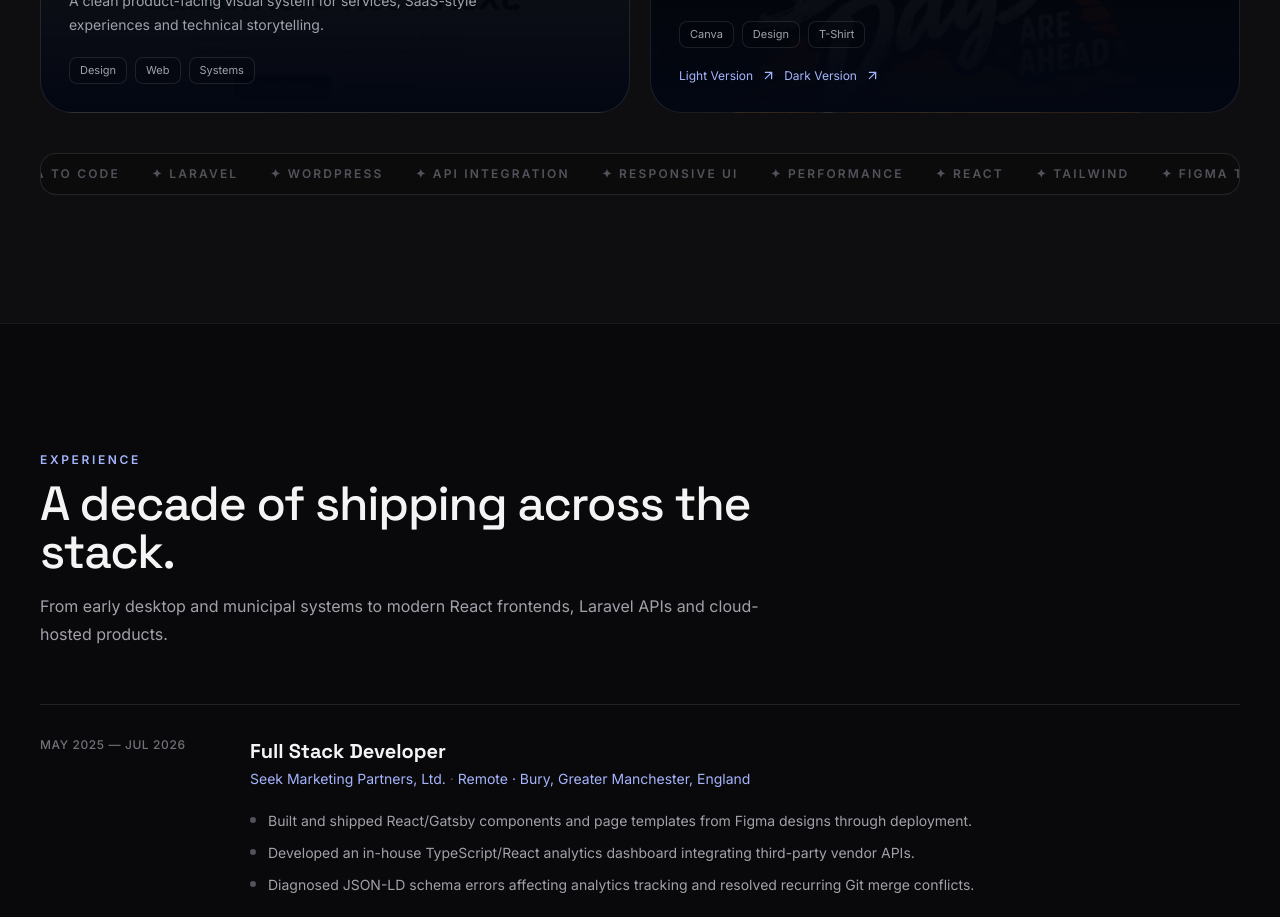
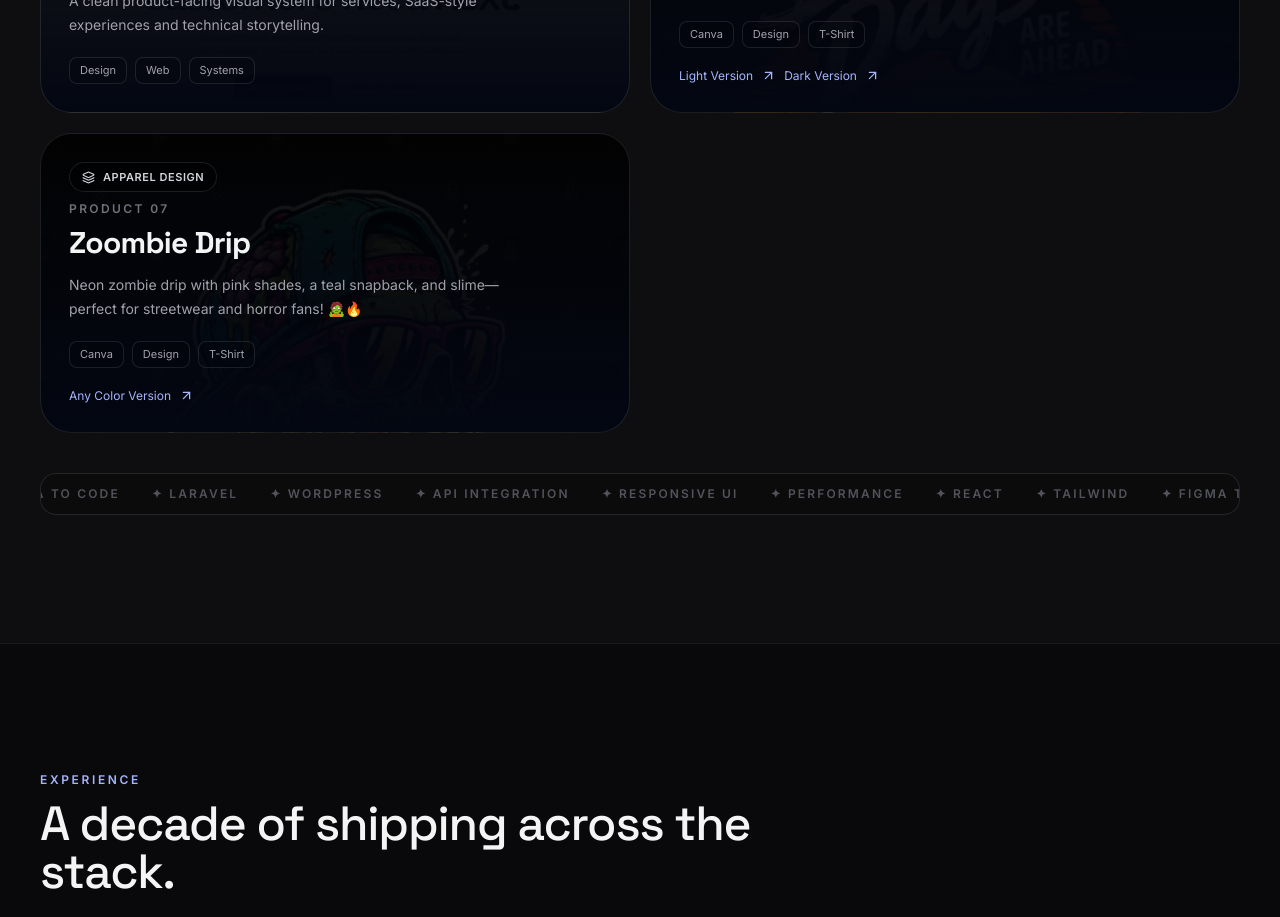
Before and after one commit to kevyworks/kevyworks.github.io, a React (Vite) app: page / in a window 1280 px wide. Shown: the part 3200-4117 px from the top of the page. Built offline with nearby package versions, Linux system fonts and the light colour scheme.

Commit message:
Added New Product

```diff
--- a/src/components/Products.tsx
+++ b/src/components/Products.tsx
@@ -17,6 +17,7 @@ export default function Products() {
                 backgroundPosition: "center top",
                 backgroundSize: "cover",
               }}
+              title="Click to view Store / Product Details"
             >
               <div className="relative flex flex-col justify-between h-full">
                 <div className="flex items-center justify-between">
--- a/src/data/portfolio.json
+++ b/src/data/portfolio.json
@@ -94,6 +94,24 @@
         {
           "label": "Dark Version",
           "href": "https://www.teepublic.com/t-shirt/100659461-better-days-are-ahead-vintage-mountain-sunset"
+        }
+      ]
+    },
+    {
+      "name": "Zoombie Drip",
+      "type": "Apparel Design",
+      "description": "Neon zombie drip with pink shades, a teal snapback, and slime—perfect for streetwear and horror fans! 🧟🔥",
+      "tags": [
+        "Canva",
+        "Design",
+        "T-Shirt"
+      ],
+      "image": "assets/zoombie-drip.jpg",
+      "productLink": "https://www.teepublic.com/user/kevyworks",
+      "links": [
+        {
+          "label": "Any Color Version",
+          "href": "https://www.teepublic.com/t-shirt/100683902-zombie-drip"
         }
       ]
     }
```
Also changed, not shown: public/assets/zoombie-drip.jpg (added).
